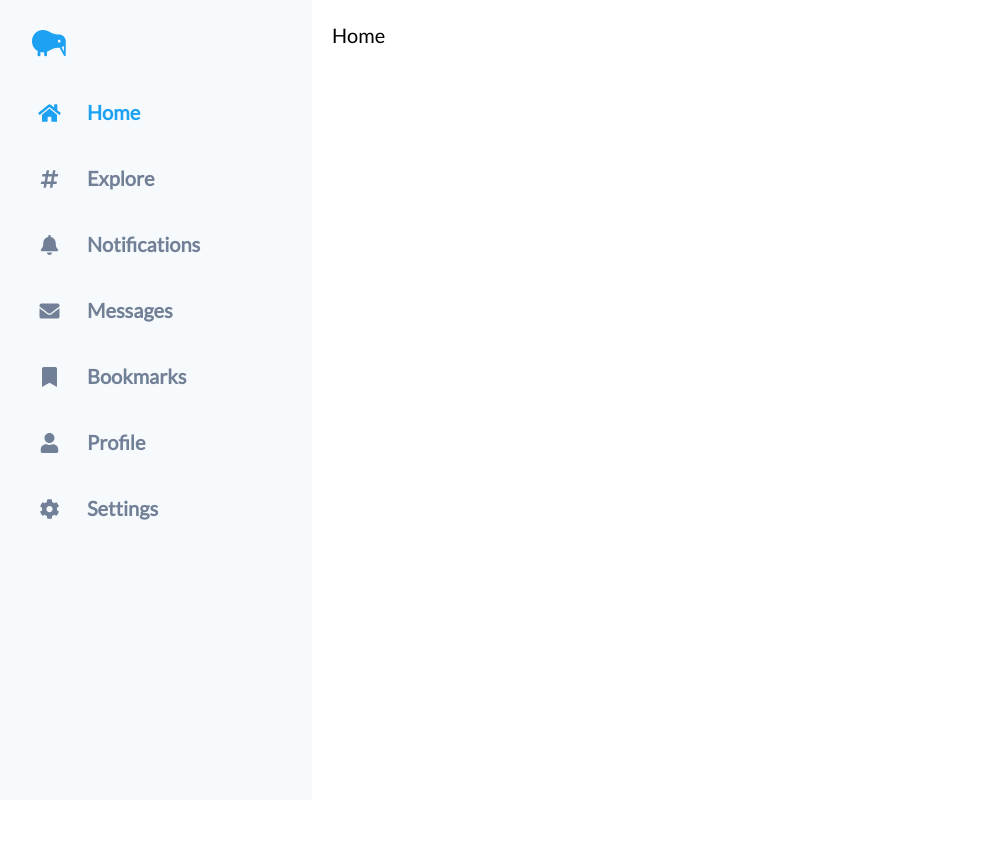
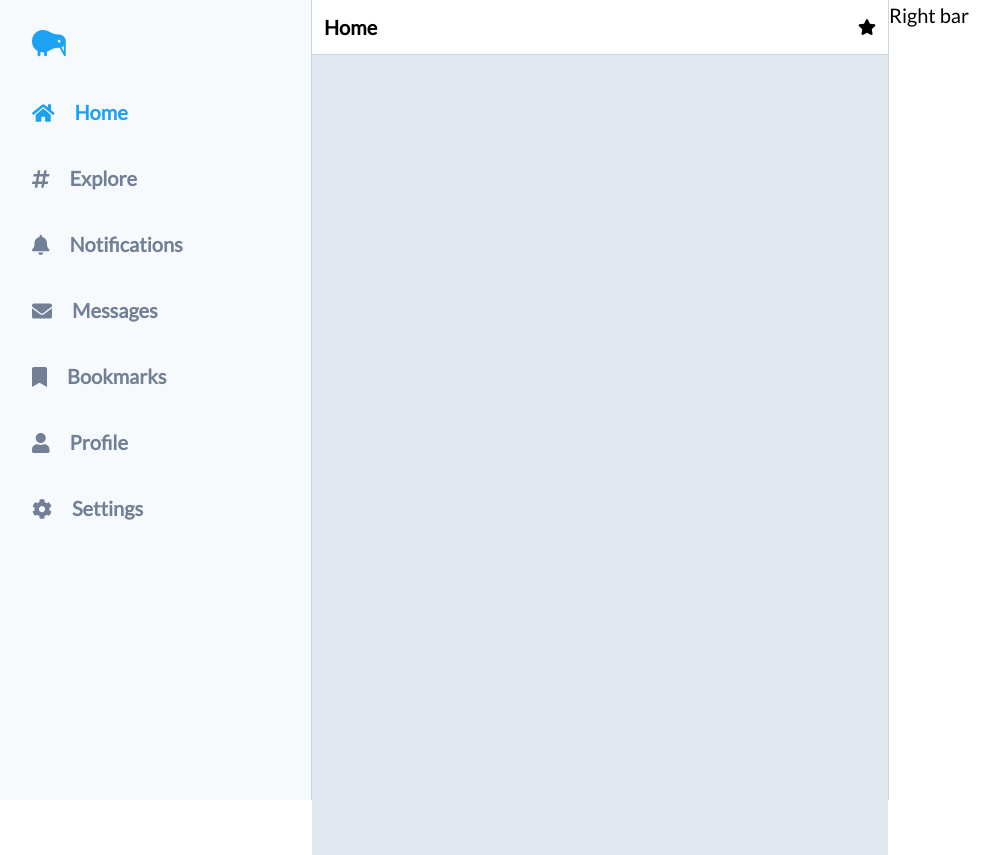
Before and after one commit to Sanchezdav/tweety, a Vue app: page / in a window 1280 px wide. Shown: the whole page, without its empty margins (8-1008 px from the left). Before the commit the page ends 800 px from the top, so only its background shows below. Built offline with nearby package versions, Linux system fonts and the light colour scheme.

Commit message:
Refactor menu

```diff
--- a/src/components/Home.vue
+++ b/src/components/Home.vue
@@ -1,5 +1,16 @@
 <template>
-  <div>
-    <h1 class="text-xl">Home</h1>
+  <div class="home flex h-full">
+    <div class="lg:w-3/5 w-full">
+      <div class="border-solid border-gray-400 border-b p-3 flex items-center justify-between">
+        <h1 class="text-xl font-bold">Home</h1>
+        <font-awesome-icon icon="star" />
+      </div>
+      <div class="h-full bg-gray-300">
+
+      </div>
+    </div>
+    <div class="lg:w-2/5 lg:flex hidden border-solid border-gray-400 border-l">
+      <h1 class="text-xl">Right bar</h1>
+    </div>
   </div>
 </template>
--- a/src/components/MainContent.vue
+++ b/src/components/MainContent.vue
@@ -1,5 +1,5 @@
 <template>
-  <div class="h-full w-3/4 p-5">
+  <div class="h-full lg:w-3/4 w-full">
     <router-view></router-view>
   </div>
 </template>
--- a/src/components/Menu.vue
+++ b/src/components/Menu.vue
@@ -1,60 +1,32 @@
 <template>
-  <div class="menu h-full lg:w-1/4 w-1/5 bg-gray-100 px-8 py-5">
+  <div class="menu h-full lg:w-1/4 w-1/5 bg-gray-100 px-8 py-5 border-solid border-gray-400 border-r">
     <h1 class="menu__logo">
       <font-awesome-icon icon="kiwi-bird" class="text-twitter-blue" />
     </h1>
-    <router-link to="/">
-      <div class="menu__item">
-        <font-awesome-icon icon="home" class="mr-5 icon" />
-        <span class="lg:inline-block hidden font-bold">Home</span>
-      </div>
-    </router-link>
-    <router-link to="/explore">
-      <div class="menu__item">
-        <font-awesome-icon icon="hashtag" class="mr-5 icon" />
-        <span class="lg:inline-block hidden font-bold">Explore</span>
-      </div>
-    </router-link>
-    <router-link to="/notifications">
-      <div class="menu__item">
-        <font-awesome-icon icon="bell" class="mr-5 icon" />
-        <span class="lg:inline-block hidden font-bold">Notifications</span>
-      </div>
-    </router-link>
-    <router-link to="/messages">
-      <div class="menu__item">
-        <font-awesome-icon icon="envelope" class="mr-5 icon" />
-        <span class="lg:inline-block hidden font-bold">Messages</span>
-      </div>
-    </router-link>
-    <router-link to="/bookmarks">
-      <div class="menu__item">
-        <font-awesome-icon icon="bookmark" class="mr-5 icon" />
-        <span class="lg:inline-block hidden font-bold">Bookmarks</span>
-      </div>
-    </router-link>
-    <router-link to="/profile">
-      <div class="menu__item">
-        <font-awesome-icon icon="user" class="mr-5 icon" />
-        <span class="lg:inline-block hidden font-bold">Profile</span>
-      </div>
-    </router-link>
-    <router-link to="/settings">
-      <div class="menu__item">
-        <font-awesome-icon icon="cog" class="mr-5 icon" />
-        <span class="lg:inline-block hidden font-bold">Settings</span>
-      </div>
-    </router-link>
+    <div v-for="(item, index) in menuItems" :key="index">
+      <MenuItem :item="item" />
+    </div>
   </div>
 </template>
 
 <script>
+import MenuItem from './MenuItem'
+import menuItems from '../data/menuItems'
+
 export default {
   name: 'Menu',
+  components: {
+    MenuItem
+  },
+  data() {
+    return {
+      menuItems: menuItems
+    }
+  },
 }
 </script>
 
-<style lang="scss" scoped>
+<style lang="scss">
 $twitter-blue: #1DA1F2;
 $light-blue: #e1f5fe;
 
--- /dev/null
+++ b/src/components/MenuItem.vue
@@ -0,0 +1,17 @@
+<template>
+  <router-link :to=item.route>
+    <div class="menu__item">
+      <font-awesome-icon :icon=item.icon class="mr-5 icon" />
+      <span class="lg:inline-block hidden font-bold">{{ item.title }}</span>
+    </div>
+  </router-link>
+</template>
+
+<script>
+export default {
+  name: 'MenuItem',
+  props: {
+    item: Object
+  }
+}
+</script>
--- /dev/null
+++ b/src/data/menuItems.js
@@ -0,0 +1,37 @@
+export default [
+  {
+    route: '/',
+    icon: 'home',
+    title: 'Home'
+  },
+  {
+    route: '/explore',
+    icon: 'hashtag',
+    title: 'Explore'
+  },
+  {
+    route: '/notifications',
+    icon: 'bell',
+    title: 'Notifications'
+  },
+  {
+    route: '/messages',
+    icon: 'envelope',
+    title: 'Messages'
+  },
+  {
+    route: '/bookmarks',
+    icon: 'bookmark',
+    title: 'Bookmarks'
+  },
+  {
+    route: '/profile',
+    icon: 'user',
+    title: 'Profile'
+  },
+  {
+    route: '/settings',
+    icon: 'cog',
+    title: 'Settings'
+  }
+]
--- a/src/main.js
+++ b/src/main.js
@@ -13,7 +13,8 @@ import {
   faBookmark,
   faCog,
   faUser,
-  faKiwiBird
+  faKiwiBird,
+  faStar
 } from '@fortawesome/free-solid-svg-icons'
 import { FontAwesomeIcon } from '@fortawesome/vue-fontawesome'
 
@@ -25,7 +26,8 @@ library.add(
   faBookmark,
   faCog,
   faUser,
-  faKiwiBird
+  faKiwiBird,
+  faStar
 )
 Vue.component('font-awesome-icon', FontAwesomeIcon)
 
```
